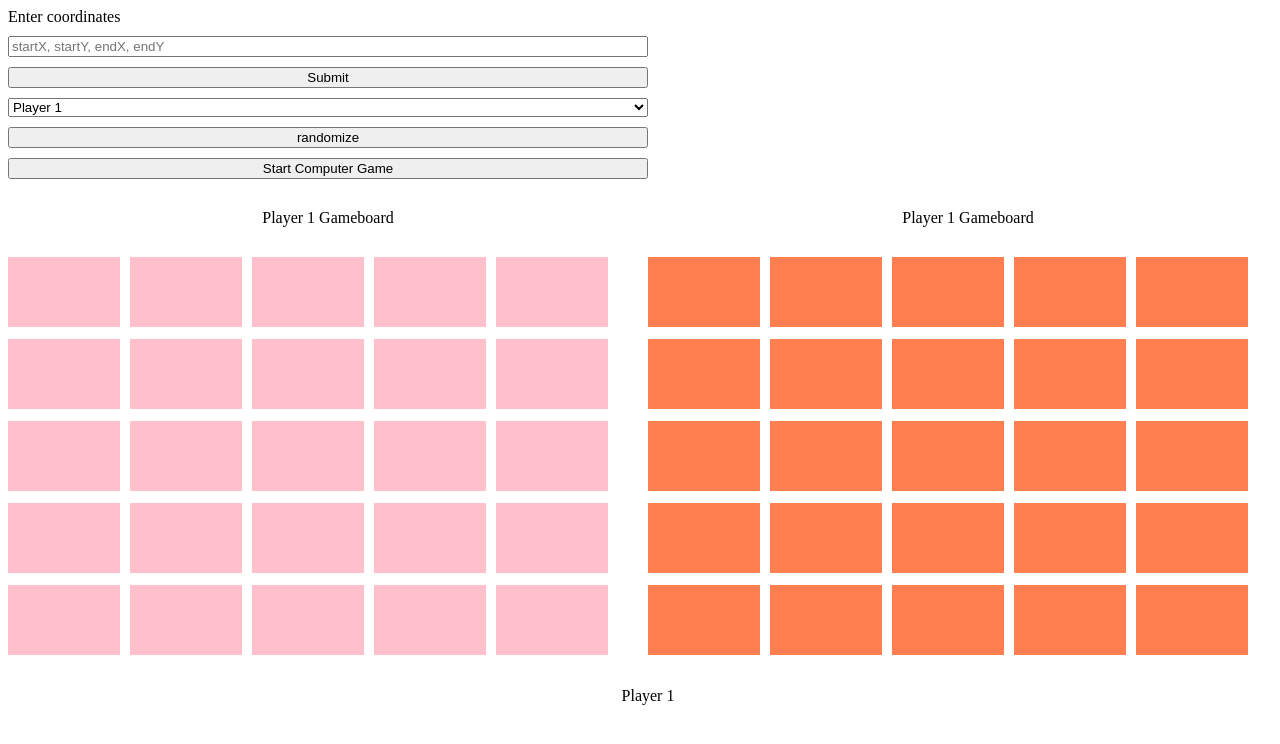
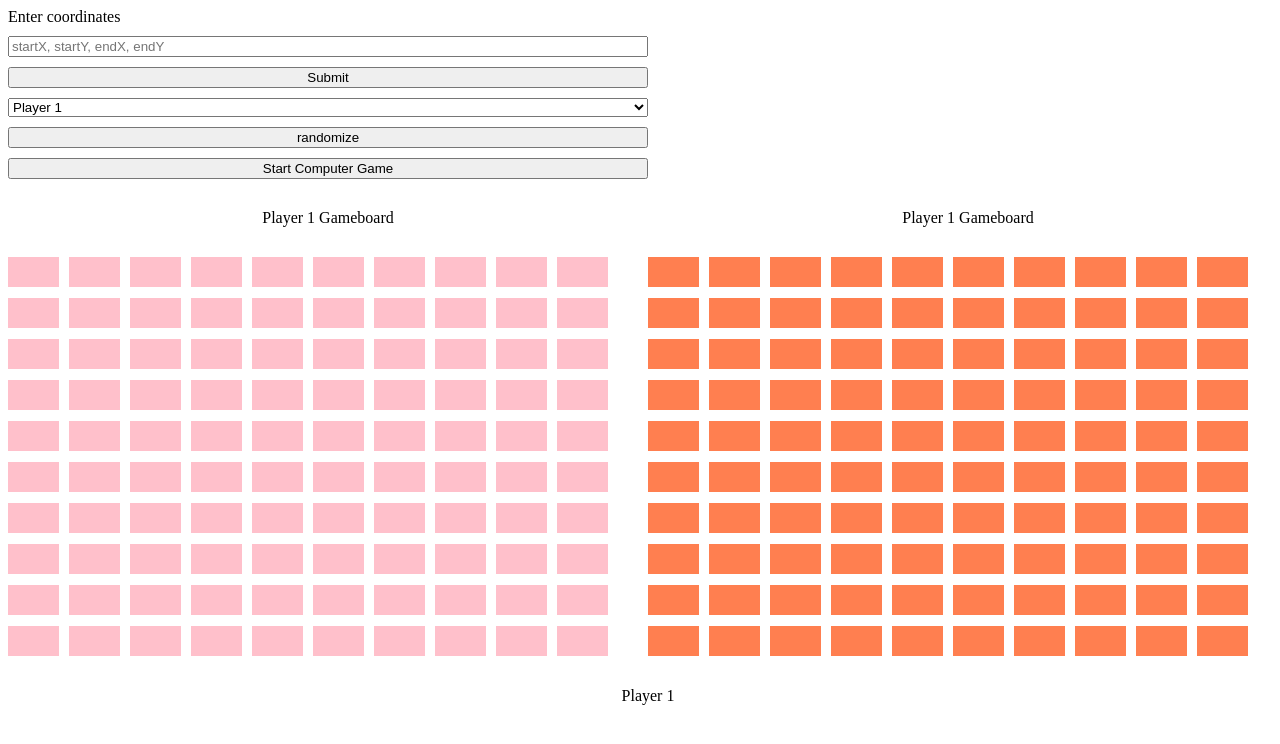
Before and after one commit to Benjamin-Re/battleship, a website with bundled scripts: page index.html in a window 1280 px wide. Built offline with nearby package versions, Linux system fonts and the light colour scheme.

Commit message:
increase grid to 10 by 10

```diff
--- a/logicalComponents/player.js
+++ b/logicalComponents/player.js
@@ -5,6 +5,6 @@ export const player = (name, type) => {
     return {
         type: type,
         name: name,
-        gameboard: gameboard(5,5)
+        gameboard: gameboard(10,10)
     }
 }
--- a/styles.css
+++ b/styles.css
@@ -27,8 +27,8 @@ body,html {
 }
 
 .coordinate {
-    width: calc(20% - 10px);
-    height: calc(20% - 10px);
+    width: calc(10% - 10px);
+    height: calc(10% - 10px);
 }
 
 .formContainer {
```
